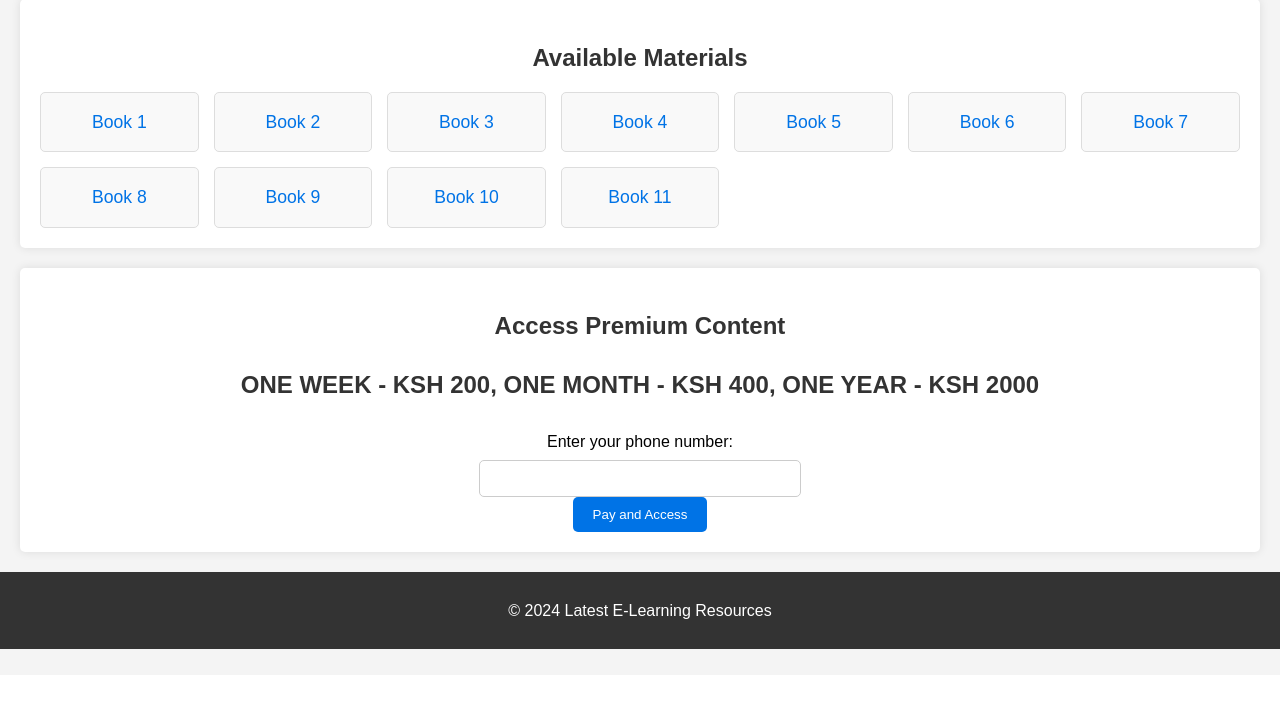
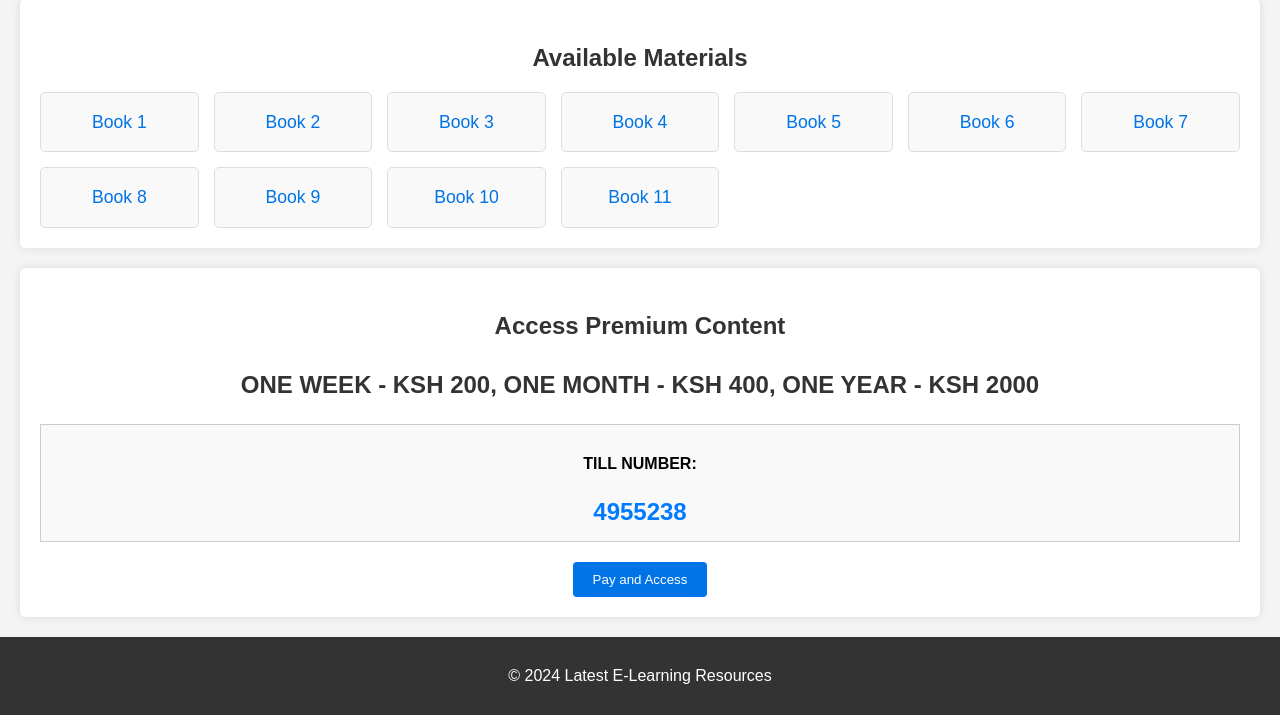
Before and after one commit to SakwaC/Dominic, a PHP site: page / in a window 1280 px wide. Shown: the part 125-840 px from the top of the page. Before the commit the page ends 774 px from the top, so only its background shows below. Run offline with PHP 8.4, Linux system fonts and the light colour scheme; the visitor is signed in with stand-in values (Sample User, id 1).

Commit message:
modified index page

```diff
--- a/index.php
+++ b/index.php
@@ -42,9 +42,13 @@ if (!isset($_SESSION['loggedin']) || $_SESSION['loggedin'] !== true) {
 <section id="payment">
     <h2>Access Premium Content</h2>
     <h2>ONE WEEK - KSH 200, ONE MONTH - KSH 400, ONE YEAR - KSH 2000</h2>
+
+    <div class="till-info">
+        <p><strong>TILL NUMBER:</strong></p>
+        <div class="till-number">4955238</div>
+    </div>
+
     <form action="payment.php" method="POST">
-            <label for="phone">Enter your phone number:</label>
-            <input type="text" id="phone" name="phone" required>
         <button type="submit">Pay and Access</button>
     </form>
 </section>
@@ -52,5 +56,3 @@ if (!isset($_SESSION['loggedin']) || $_SESSION['loggedin'] !== true) {
 <footer>
     <p>&copy; 2024 Latest E-Learning Resources</p>
 </footer>
-</body>
-</html>
--- a/styles.css
+++ b/styles.css
@@ -68,29 +68,45 @@ form {
 }
 
 label {
-    margin: 10px 0 5px;
+    display: block; /* Make label block for better layout */
+    margin: 10px 0 5px; /* Space between label and input */
 }
 
 input[type="text"] {
-    padding: 10px;
-    border: 1px solid #ccc;
-    border-radius: 5px;
-    width: 80%;
-    max-width: 300px;
+    width: 100%; /* Full width input */
+    padding: 10px; /* Padding for comfort */
+    margin-bottom: 10px; /* Space below input */
+    border: 1px solid #ccc; /* Border for input */
+    border-radius: 4px; /* Rounded corners */
 }
 
 button {
     padding: 10px 20px;
-    background-color: #0073e6;
-    color: #fff;
-    border: none;
-    border-radius: 5px;
-    cursor: pointer;
+    background-color: #0073e6; /* Button color */
+    color: white; /* Text color */
+    border: none; /* No border */
+    border-radius: 4px; /* Rounded corners */
+    cursor: pointer; /* Pointer cursor on hover */
     transition: background-color 0.3s;
 }
 
 button:hover {
-    background-color: #0056b3;
+    background-color: #0056b3; /* Darker shade on hover */
+}
+
+/* Till Info Styles */
+.till-info {
+    background-color: #f9f9f9; /* Light background for contrast */
+    border: 1px solid #ccc; /* Border for definition */
+    padding: 10px; /* Padding for spacing */
+    margin: 20px 0; /* Margin for spacing from other elements */
+    text-align: center; /* Center the text */
+}
+
+.till-number {
+    font-size: 24px; /* Larger font size for emphasis */
+    font-weight: bold; /* Bold text for importance */
+    color: #007BFF; /* Color to make it stand out */
 }
 
 /* Footer Styles */
```
Lines whose indentation alone changed are shown as unchanged.
